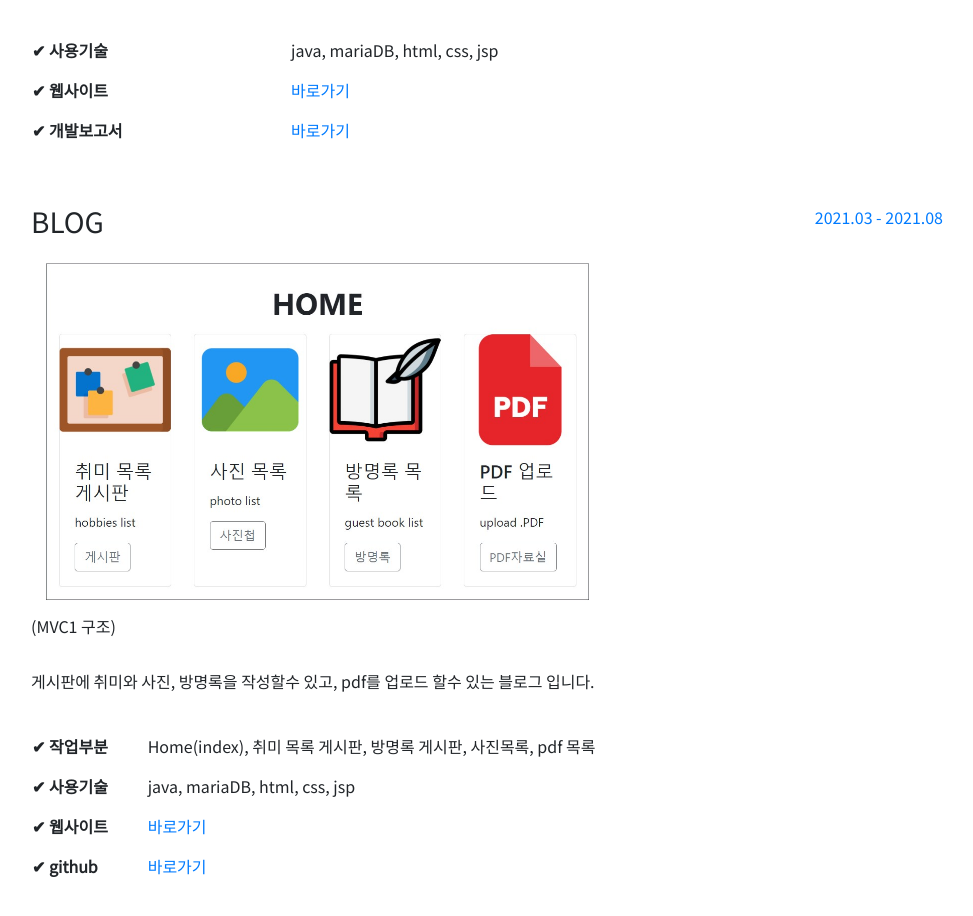
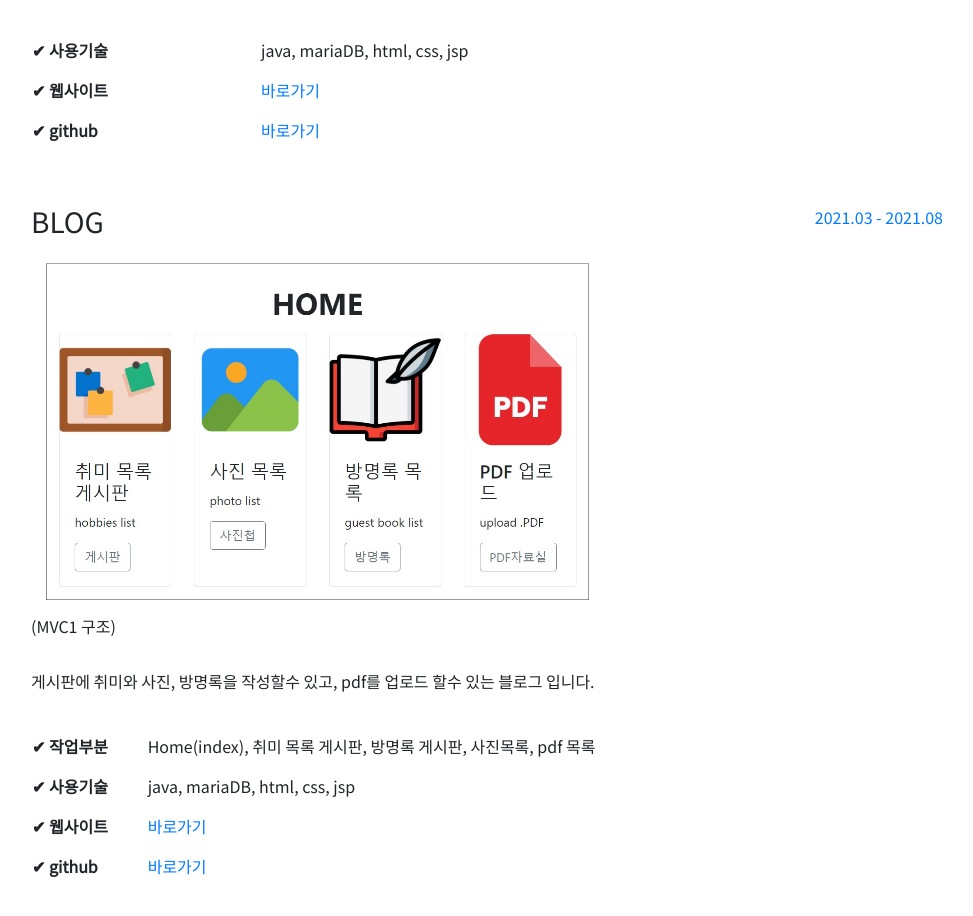
Before and after one commit to DamD-O/DamD-O.github.io, a plain HTML site: page index.html in a window 1280 px wide. Shown: the part 2950-3866 px from the top of the page, without its empty margins (289-1262 px from the left). Drawn offline with nearby package versions, Linux system fonts and the light colour scheme; a web font is replaced by a local one.

Commit message:
Update index.html

```diff
--- a/index.html
+++ b/index.html
@@ -186,7 +186,7 @@
                                     <td><a href="http://3.36.57.93/cashbook/LoginController" target='_blank'>바로가기</a></td>
                                 </tr>
                            		<tr>
-                           			<td><span class="text-bold">✔ 개발보고서</span></td>
+                           			<td><span class="text-bold">✔ github</span></td>
                            			<td><a href="https://github.com/DamD-O/cashbook.git" target='_blank'>바로가기</a></td>
                            		</tr>
                            	</table>
```
